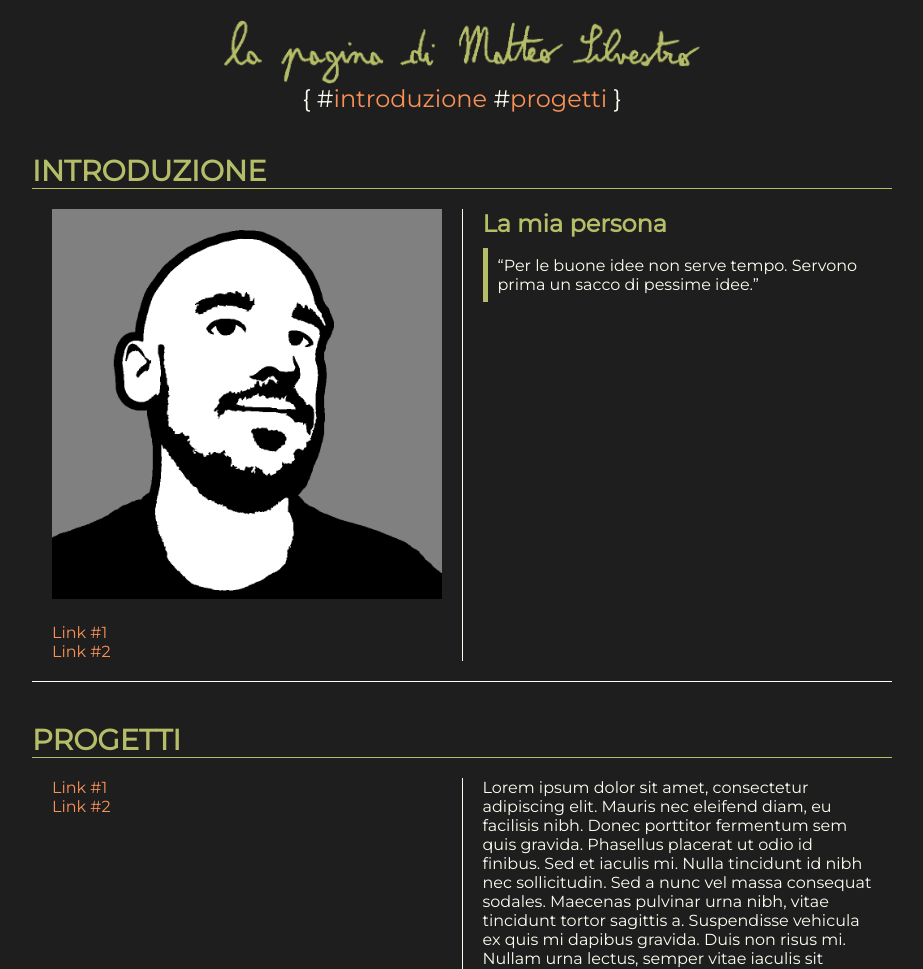
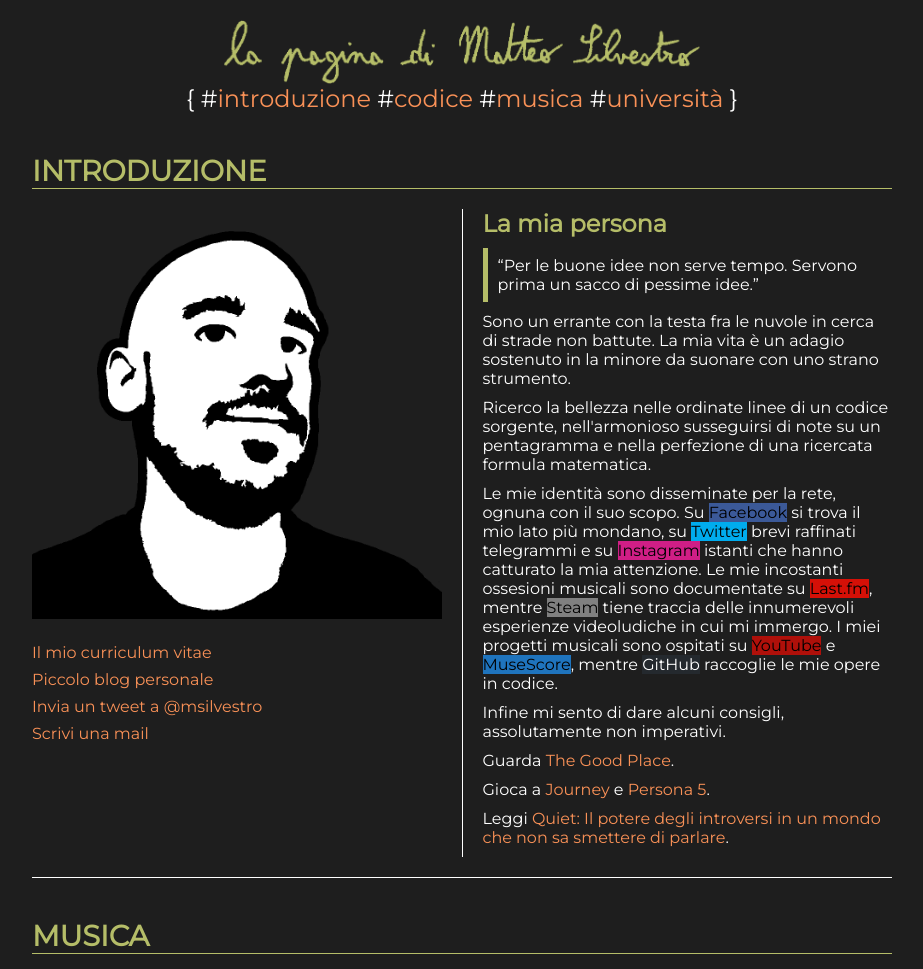
Before and after one commit to msilvestro/matteosilvestro, a PHP site: page / in a window 1280 px wide. Shown: the top 969 px of the page, without its empty margins (178-1101 px from the left). Run offline with PHP 8.4, Linux system fonts and the light colour scheme.

Commit message:
completed introduction, implemented video embed

```diff
--- a/index.html
+++ b/index.html
@@ -11,6 +11,9 @@
         <link href="https://fonts.googleapis.com/css?family=Montserrat" rel="stylesheet">
         <link rel="stylesheet" type="text/css" href="macchiato.css">
         <meta name="viewport" content="width=device-width, initial-scale=1.0">
+
+        <script type="text/javascript" src="https://code.jquery.com/jquery-3.4.1.js"></script>
+        <script type="text/javascript" src="js/macchiato.js"></script>
     </head>
     <body>
         <div id="layout">
@@ -22,8 +25,10 @@
             <div id="menu">
                 <h2 class="hidden">Menu</h2>
                 <ul>
-                    <li><a href="#introduzione">introduzione</a></li>
-                    <li><a href="#progetti">progetti</a></li>
+                    <li><a href="#introduzione">Introduzione</a></li>
+                    <li><a href="#codice">Codice</a></li>
+                    <li><a href="#musica">Musica</a></li>
+                    <li><a href="#universita">Università</a></li>
                 </ul>
             </div>
 
@@ -31,62 +36,131 @@
                 <h2>Introduzione</h2>
             </div>
 
-            <div class="page">
+            <div class="page" id="la-mia-persona">
                 <div class="card">
-                    <div class="column">
-                        <img src="img/persona_matt.png" />
-                        <a href="#">Link #1</a><br>
-                        <a href="#">Link #2</a>
-                    </div>
 
                     <div class="column">
+
                         <h3>La mia persona</h3>
 
                         <blockquote>Per le buone idee non serve tempo. Servono prima un sacco di pessime idee.</blockquote>
 
+                        <p>Sono un errante con la testa fra le nuvole in cerca di strade non battute. La mia vita è un adagio sostenuto in la minore da suonare con uno <abbr title="Stylophone, Otamatone, Theremin, vanno tutti bene.">strano strumento</abbr>.</p>
+
+                        <p>Ricerco la bellezza nelle ordinate linee di un codice sorgente, nell'armonioso susseguirsi di note su un pentagramma e nella perfezione di una ricercata formula matematica.</p>
+
+                        <p>Le mie identità sono disseminate per la rete, ognuna con il suo scopo.
+                        Su <a href="https://www.facebook.com/msilvestro93" id="fb">Facebook</a> si trova il mio lato più mondano, su <a href="https://twitter.com/msilvestro" id="tw">Twitter</a> brevi raffinati telegrammi e su <a href="https://www.instagram.com/msilvestro93" id="ig">Instagram</a> istanti che hanno catturato la mia attenzione.
+                        Le mie incostanti ossesioni musicali sono documentate su <a href="http://www.lastfm.it/user/msilvestro" id="lf">Last.fm</a>, mentre <a href="http://steamcommunity.com/id/msilvestro/" id="st">Steam</a> tiene traccia delle innumerevoli esperienze videoludiche in cui mi immergo.
+                        I miei progetti musicali sono ospitati su <a href="https://www.youtube.com/c/MatteoSilvestro" id="yt">YouTube</a> e <a href="https://musescore.com/user/4373921" id="ms">MuseScore</a>, mentre <a href="https://github.com/msilvestro" id="gh">GitHub</a> raccoglie le mie opere in codice.</p>
+
+                        <p>Infine mi sento di dare alcuni consigli, assolutamente non imperativi.</p>
+
+                        <p>Guarda <a href="https://www.nbc.com/the-good-place">The Good Place</a>.</p>
+
+                        <p>Gioca a <a href="https://thatgamecompany.com/journey/">Journey</a> e <a href="https://atlus.com/p5r/">Persona 5</a>.</p>
+
+                        <p>Leggi <a href="https://www.quietrev.com/quiet-the-book/">Quiet: Il potere degli introversi in un mondo che non sa smettere di parlare</a>.</p>
+
                     </div>
+
+                    <div class="column">
+
+                        <img src="img/persona_matt.png">
+
+                        <ul>
+                            <li><a href="files/cv/cv_it.pdf">Il mio curriculum vitae</a></li>
+                            <li><a href="https://msilvestro.tumblr.com/">Piccolo blog personale</a></li>
+                            <li><a href="https://twitter.com/intent/tweet?screen_name=msilvestro">Invia un tweet a @msilvestro</a></li>
+                            <li><a href="mailto:matteosilvestro@altervista.org">Scrivi una mail</a></li>
+                        </ul>
+
+                    </div>
+
                 </div>
 
             </div>
 
             <hr>
 
-            <div class="header" id="progetti">
-                <h2>Progetti</h2>
+            <div class="header" id="musica">
+                <h2>Musica</h2>
             </div>
 
             <div class="page">
+
                 <div class="card">
+
                     <div class="column">
 
-                        <a href="#">Link #1</a><br>
-                        <a href="#">Link #2</a>
+                        <h3>Tu Scendi Dalle Stelle</h3>
+
+                        <p>Un solitario Game Boy Color canta una versione a cappella di "Tu Scendi Dalle Stelle".</p>
+
+                        <p>Questo è il testo del primo verso per accompagnare il video:</p>
+                        <p>«Tu scendi dalle stelle,<br>
+                        o Re del Cielo,<br>
+                        e vieni in una grotta<br>
+                        al freddo, al gelo.<br><br>
+
+                        O Bambino mio Divino,<br>
+                        io ti vedo qui a tremar,<br>
+                        o Dio beato,<br>
+                        e quanto ti costò<br>
+                        l'avermi amato!»</p>
                     </div>
 
                     <div class="column">
-                        Lorem ipsum dolor sit amet, consectetur adipiscing elit. Mauris nec eleifend diam, eu facilisis nibh. Donec porttitor fermentum sem quis gravida. Phasellus placerat ut odio id finibus. Sed et iaculis mi. Nulla tincidunt id nibh nec sollicitudin. Sed a nunc vel massa consequat sodales. Maecenas pulvinar urna nibh, vitae tincidunt tortor sagittis a. Suspendisse vehicula ex quis mi dapibus gravida. Duis non risus mi. Nullam urna lectus, semper vitae iaculis sit amet, consectetur quis orci. Cras a congue metus. Vestibulum ante ipsum primis in faucibus orci luctus et ultrices posuere cubilia Curae; Sed bibendum augue vitae purus ornare auctor. Proin finibus lectus eget quam tincidunt, nec faucibus velit faucibus.
 
-                        Cras odio ligula, consectetur a sem at, finibus bibendum mauris. In interdum diam quis diam pulvinar, vel tempus metus venenatis. Maecenas sit amet venenatis arcu. Maecenas tincidunt pretium felis, ut tempus odio placerat et. In urna turpis, maximus ac malesuada sit amet, fermentum a ligula. Aenean nisl sapien, viverra in nunc sed, placerat suscipit leo. Phasellus mauris augue, fermentum vitae augue pulvinar, pellentesque elementum magna. Integer ullamcorper scelerisque posuere. Morbi tincidunt vitae tellus et cursus. Pellentesque scelerisque dui eu felis malesuada sollicitudin. Mauris eget vulputate sapien, ut blandit urna. Proin non ex ornare lectus scelerisque suscipit.
+                        <div class="videothumbnail" onclick="openVideo(this, 'tyYpu07Jms0')">
+                            <img src="https://img.youtube.com/vi/tyYpu07Jms0/maxresdefault.jpg">
+                            <div>▶️</div>
+                        </div>
 
-                        Quisque finibus purus sit amet accumsan convallis. Aenean aliquam neque iaculis suscipit lobortis. Nunc malesuada sed dui id lobortis. Nunc varius blandit convallis. Suspendisse vitae tortor at sem convallis finibus. In quis lectus non massa accumsan mollis. Suspendisse nec ex eu tortor rutrum accumsan luctus vel augue.
+                        <ul>
+                            <li><a href="/files/covers/tu_scendi_dalle_stelle/tu_scendi_dalle_stelle.mscz">🎼 Spartito musicale</a></li>
+                            <li><a href="/files/covers/tu_scendi_dalle_stelle/tsdsgb.mp3">🎵 Cover in formato MP3</a></li>
+                            <li><a href="/files/covers/tu_scendi_dalle_stelle/tsdsgb.wav">🎵 Cover in formato WAV</a></li>
+                        </ul>
+
                     </div>
+
                 </div>
 
                 <hr>
 
                 <div class="card">
+
                     <div class="column">
 
-                        <a href="#">Link #1</a><br>
-                        <a href="#">Link #2</a>
+                        <h3>Trilobyte (Rogue Legacy)</h3>
+
+                        <p>Ancor prima di giocare a Rogue Legacy mi sono innamorato di questo brano musicale (un mio amico me l'aveva fatto ascoltare). Poi ho giocato al videogioco e anche quello era fantastico! Volevo farne una cover ed eccola qui! Sono molto orgoglioso del mio lavoro perché ho scritto l'intero spartito musicale da zero, visto che non riuscivo a trovare nulla online. Penso che sia venuto proprio bene!</p>
+
+                        <p>Dopo aver creato il file MIDI, non sapevo quali suoni usare. Volevo che la cover richiamasse l'originale, ma che avesse allo stesso tempo uno stile suo.
+                        Mi sono quindi venuti in mente i buoni vecchi suoni della colonna sonora di Monkey Island 2 (versione Roland MT-32) e ho deciso di usarli!
+                        Spero che questa cover vi piacerà!</p>
                     </div>
 
                     <div class="column">
-                        Lorem ipsum dolor sit amet, consectetur adipiscing elit. Mauris nec eleifend diam, eu facilisis nibh. Donec porttitor fermentum sem quis gravida. Phasellus placerat ut odio id finibus. Sed et iaculis mi. Nulla tincidunt id nibh nec sollicitudin. Sed a nunc vel massa consequat sodales. Maecenas pulvinar urna nibh, vitae tincidunt tortor sagittis a. Suspendisse vehicula ex quis mi dapibus gravida. Duis non risus mi. Nullam urna lectus, semper vitae iaculis sit amet, consectetur quis orci. Cras a congue metus. Vestibulum ante ipsum primis in faucibus orci luctus et ultrices posuere cubilia Curae; Sed bibendum augue vitae purus ornare auctor. Proin finibus lectus eget quam tincidunt, nec faucibus velit faucibus.
 
-                        Cras odio ligula, consectetur a sem at, finibus bibendum mauris. In interdum diam quis diam pulvinar, vel tempus metus venenatis. Maecenas sit amet venenatis arcu. Maecenas tincidunt pretium felis, ut tempus odio placerat et. In urna turpis, maximus ac malesuada sit amet, fermentum a ligula.
+                        <div class="videothumbnail" onclick="openVideo(this, 'BbQ2w-cUqnU')">
+                            <img src="https://img.youtube.com/vi/BbQ2w-cUqnU/maxresdefault.jpg">
+                            <div>▶️</div>
+                        </div>
+
+                        <ul>
+                            <li><a href="/files/covers/trilobyte/Trilobyte.pdf">🎼 Spartito musicale</a></li>
+                            <li><a href="/files/covers/trilobyte/Trilobyte.mp3">🎵 Cover in formato MP3</a></li>
+                            <li><a href="/files/covers/trilobyte/Trilobyte.wav">🎵 Cover in formato WAV</a></li>
+                            <li><a href="/files/covers/trilobyte/Trilobyte.mid">🎶 File MIDI</a></li>
+                            <li><a href="/files/covers/trilobyte/Trilobyte.ly">📄 Sorgente Lilypond</a></li>
+                        </ul>
+
                     </div>
+
                 </div>
+
             </div>
 
             <div id="footer">Matteo Silvestro 2020 — Version θ — Stile <a href="macchiato.css">Macchiato</a></div>
--- a/macchiato.css
+++ b/macchiato.css
@@ -78,6 +78,7 @@ p {
 
 blockquote {
     margin: 0;
+    margin-bottom: 10px;
     padding: 0.5em 10px;
     border-left: 5px solid #b5bd68;
 }
@@ -101,6 +102,7 @@ a:hover {
 }
 
 abbr {
+    text-decoration: none;
     cursor: help;
 }
 
@@ -115,7 +117,7 @@ hr,
     max-width: 900px;
     margin: 0 auto;
     padding: 20px;
-    color: #fbfff1;
+    color: white;
 }
 
 #title {
@@ -174,31 +176,163 @@ hr,
 
 .card {
     display: flex;
+    flex-direction: row-reverse;
     width: 100%;
     padding: 20px 0;
-    border-bottom: 1px solid #fbfff1;
+    border-bottom: 1px solid white;
 }
 
 .column {
     flex: 1;
     padding: 0 20px;
-    border-right: 1px solid #fbfff1;
+    border-right: 1px solid white;
+}
+
+.column:first-child {
+    padding-right: 0;
+    border: 0;
 }
 
 .column:last-child {
-    border: 0;
+    padding-left: 0;
 }
 
 .column img {
     width: 100%;
-    margin-bottom: 20px;
+}
+
+.column:last-child ul {
+    padding: 0;
+    margin: 0;
+    margin-top: 20px;
+    list-style: none;
+}
+
+.column:last-child ul li {
+    margin-top: 8px;
+}
+
+.videowrapper {
+    position: relative;
+    padding-bottom: 56.25%; /* 16:9 */
+    padding-top: 25px;
+    height: 0;
+}
+
+.videowrapper iframe {
+    position: absolute;
+    top: 0;
+    left: 0;
+    width: 100%;
+    height: 100%;
+}
+
+.videothumbnail {
+    position: relative;
+    text-align: center;
+    cursor: pointer;
+    user-select: none;
+}
+
+.videothumbnail div {
+    position: absolute;
+    top: 50%;
+    left: 50%;
+    transform: translate(-50%, -50%);
+    font-size: 3em;
 }
 
 /* -- Page specific styles -- */
 
-/* When changing "identity", change the colour as is in the website. */
-.column img {
-    background-color: gray;
+a#fb:hover,
+#tw:hover,
+#ig:hover,
+#lf:hover,
+#st:hover,
+#yt:hover,
+#ms:hover,
+#gh:hover {
+    border-bottom: 0;
+}
+
+a#fb {
+    color: black;
+    background-color: #3b5998;
+}
+
+a#fb:hover {
+    color: #3b5998;
+    background-color: black;
+}
+
+#tw {
+    color: black;
+    background-color: #00acee;
+}
+
+#tw:hover {
+    color: #00acee;
+    background-color: black;
+}
+
+#ig {
+    color: black;
+    background-color: #d01e86;
+}
+
+#ig:hover {
+    color: #d01e86;
+    background-color: black;
+}
+
+#lf {
+    color: black;
+    background-color: #d51007;
+}
+
+#lf:hover {
+    color: #d51007;
+    background-color: black;
+}
+
+#st {
+    color: black;
+    background-color: #808080;
+}
+
+#st:hover {
+    color: #808080;
+    background-color: black;
+}
+
+#yt {
+    color: black;
+    background-color: #af100a;
+}
+
+#yt:hover {
+    color: #af100a;
+    background-color: black;
+}
+
+#ms {
+    color: black;
+    background-color: #1f74bd;
+}
+
+#ms:hover {
+    color: #1f74bd;
+    background-color: black;
+}
+
+#gh {
+    color: white;
+    background-color: #24292e;
+}
+
+#gh:hover {
+    color: #24292e;
+    background-color: white;
 }
 
 /* -- Footer --  */
@@ -217,13 +351,13 @@ hr,
     }
 
     .card {
-        flex-direction: column-reverse; /* display columns one above the other */
-        padding: 0 20px;
+        flex-direction: column; /* display columns one above the other */
+        padding: 0;
+        border-bottom: 1px solid white;
     }
 
     .column {
         border: 0;
-        border-top: 1px solid #fbfff1;
         padding: 20px 0;
     }
 }
```
Also changed, not shown: js/macchiato.js (added, +21 -0 lines), pages/introduzione.md (deleted, +0 -5 lines).
